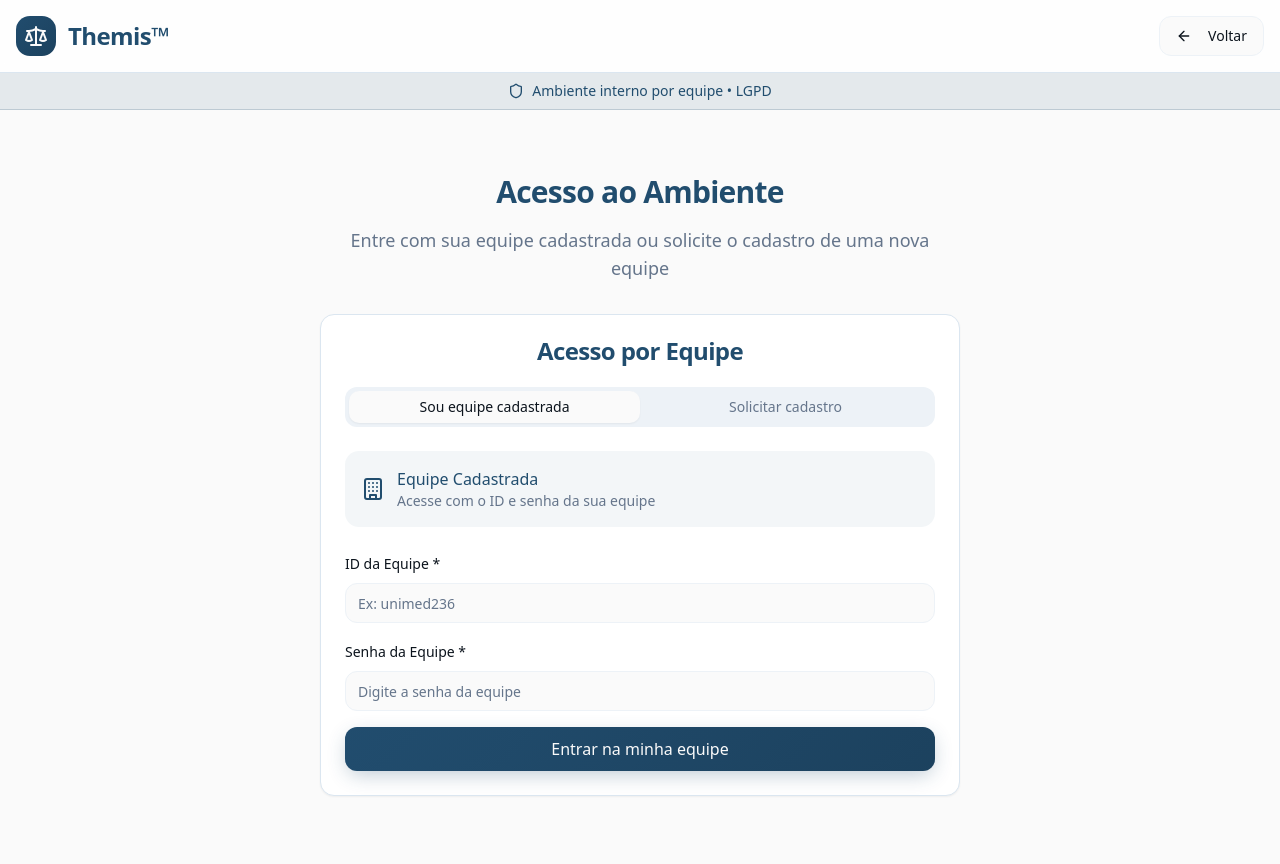
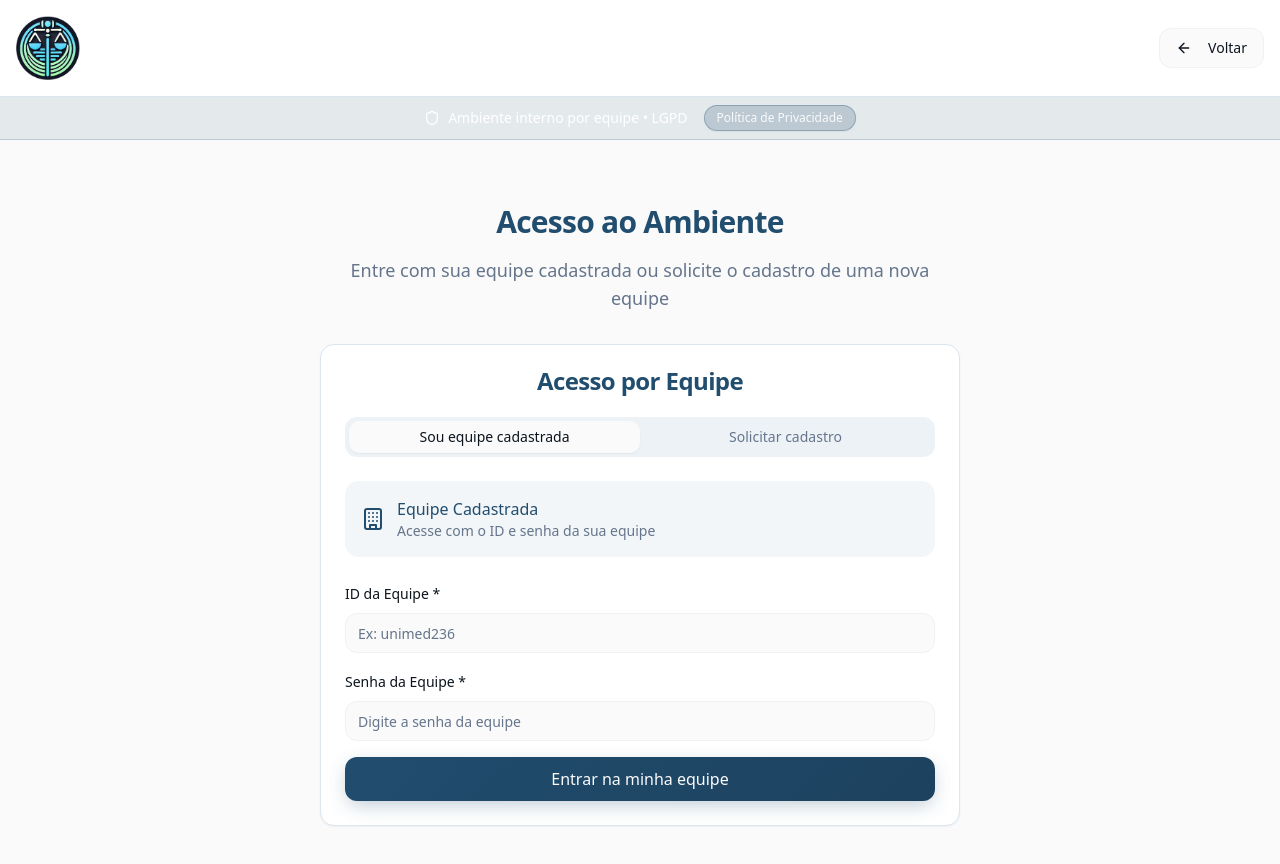
Before and after one commit to axiacare/themis-case-companion, a React (Vite) app: page /acesso in a window 1280 px wide. Shown: the top 864 px of the page. Built offline with nearby package versions, Linux system fonts and the light colour scheme.

Commit message:
Ensure visual consistency

```diff
--- a/src/pages/Access.tsx
+++ b/src/pages/Access.tsx
@@ -177,17 +177,20 @@ const Access = () => {
   return (
     <div className="min-h-screen bg-gradient-secondary">
       {/* Header */}
-      <header className="border-b bg-card/80 backdrop-blur-sm">
+      <header className="border-b bg-card backdrop-blur-sm sticky top-0 z-10">
         <div className="container mx-auto px-4 py-4">
           <div className="flex items-center justify-between">
-            <Link to="/" className="flex items-center space-x-3">
-              <div className="w-10 h-10 gradient-primary rounded-lg flex items-center justify-center">
-                <Scale className="w-6 h-6 text-primary-foreground" />
+            <div className="flex items-center space-x-4">
+              <img
+                src="/lovable-uploads/1d3ef3f4-c925-4cf4-9f21-94a108155b6f.png"
+                alt="Themis™ Logo"
+                className="w-16 h-16 rounded-xl object-cover hover-glow"
+              />
+              <div className="flex flex-col">
+                <h1 className="text-2xl font-bold text-white">Themis™</h1>
+                <span className="text-sm text-white/80 font-medium">AxControl™</span>
               </div>
-              <h1 className="text-2xl font-bold text-primary">
-                Themis™
-              </h1>
-            </Link>
+            </div>
             <Link to="/">
               <Button variant="outline" className="transition-smooth">
                 <ArrowLeft className="w-4 h-4 mr-2" />
@@ -201,9 +204,19 @@ const Access = () => {
       {/* LGPD Badge */}
       <div className="bg-primary/10 border-b border-primary/20">
         <div className="container mx-auto px-4 py-2">
-          <div className="flex items-center justify-center space-x-2 text-sm text-primary">
-            <Shield className="w-4 h-4" />
-            <span className="font-medium">Ambiente interno por equipe • LGPD</span>
+          <div className="flex items-center justify-center space-x-4 text-sm text-white">
+            <div className="flex items-center space-x-2">
+              <Shield className="w-4 h-4" />
+              <span className="font-medium">Ambiente interno por equipe • LGPD</span>
+            </div>
+            <a
+              href="https://hub.guithome.com.br/axia/privacidade.html"
+              target="_blank"
+              rel="noopener noreferrer"
+              className="bg-primary/20 hover:bg-primary/30 px-3 py-1 rounded-full text-xs font-medium text-white/90 hover:text-white transition-smooth border border-primary/30 hover:border-primary/50 shadow-sm hover:shadow-md"
+            >
+              Política de Privacidade
+            </a>
           </div>
         </div>
       </div>
--- a/src/pages/Confirmation.tsx
+++ b/src/pages/Confirmation.tsx
@@ -32,14 +32,27 @@ const Confirmation = () => {
   return (
     <div className="min-h-screen bg-gradient-secondary">
       {/* Header */}
-      <header className="border-b bg-card/80 backdrop-blur-sm">
+      <header className="border-b bg-card backdrop-blur-sm sticky top-0 z-10">
         <div className="container mx-auto px-4 py-4">
-          <Link to="/" className="flex items-center space-x-3">
-            <div className="w-10 h-10 gradient-primary rounded-lg flex items-center justify-center">
-              <Scale className="w-6 h-6 text-primary-foreground" />
+          <div className="flex items-center justify-between">
+            <div className="flex items-center space-x-4">
+              <img
+                src="/lovable-uploads/1d3ef3f4-c925-4cf4-9f21-94a108155b6f.png"
+                alt="Themis™ Logo"
+                className="w-16 h-16 rounded-xl object-cover hover-glow"
+              />
+              <div className="flex flex-col">
+                <h1 className="text-2xl font-bold text-white">Themis™</h1>
+                <span className="text-sm text-white/80 font-medium">AxControl™</span>
+              </div>
             </div>
-            <h1 className="text-2xl font-bold text-primary">Themis™</h1>
-          </Link>
+            <Link to="/">
+              <Button variant="outline" className="transition-smooth">
+                <ArrowLeft className="w-4 h-4 mr-2" />
+                Voltar
+              </Button>
+            </Link>
+          </div>
         </div>
       </header>
 
--- a/src/pages/PrivacyPolicy.tsx
+++ b/src/pages/PrivacyPolicy.tsx
@@ -7,17 +7,20 @@ const PrivacyPolicy = () => {
   return (
     <div className="min-h-screen bg-gradient-secondary">
       {/* Header */}
-      <header className="border-b bg-card/80 backdrop-blur-sm">
+      <header className="border-b bg-card backdrop-blur-sm sticky top-0 z-10">
         <div className="container mx-auto px-4 py-4">
           <div className="flex items-center justify-between">
-            <Link to="/" className="flex items-center space-x-3">
-              <div className="w-10 h-10 gradient-primary rounded-lg flex items-center justify-center">
-                <Scale className="w-6 h-6 text-primary-foreground" />
+            <div className="flex items-center space-x-4">
+              <img
+                src="/lovable-uploads/1d3ef3f4-c925-4cf4-9f21-94a108155b6f.png"
+                alt="Themis™ Logo"
+                className="w-16 h-16 rounded-xl object-cover hover-glow"
+              />
+              <div className="flex flex-col">
+                <h1 className="text-2xl font-bold text-white">Themis™</h1>
+                <span className="text-sm text-white/80 font-medium">AxControl™</span>
               </div>
-              <h1 className="text-2xl font-bold text-primary">
-                Themis™
-              </h1>
-            </Link>
+            </div>
             <Link to="/">
               <Button variant="outline" className="transition-smooth">
                 <ArrowLeft className="w-4 h-4 mr-2" />
@@ -31,9 +34,19 @@ const PrivacyPolicy = () => {
       {/* LGPD Badge */}
       <div className="bg-primary/10 border-b border-primary/20">
         <div className="container mx-auto px-4 py-2">
-          <div className="flex items-center justify-center space-x-2 text-sm text-primary">
-            <Shield className="w-4 h-4" />
-            <span className="font-medium">Ambiente interno por equipe • LGPD</span>
+          <div className="flex items-center justify-center space-x-4 text-sm text-white">
+            <div className="flex items-center space-x-2">
+              <Shield className="w-4 h-4" />
+              <span className="font-medium">Ambiente interno por equipe • LGPD</span>
+            </div>
+            <a
+              href="https://hub.guithome.com.br/axia/privacidade.html"
+              target="_blank"
+              rel="noopener noreferrer"
+              className="bg-primary/20 hover:bg-primary/30 px-3 py-1 rounded-full text-xs font-medium text-white/90 hover:text-white transition-smooth border border-primary/30 hover:border-primary/50 shadow-sm hover:shadow-md"
+            >
+              Política de Privacidade
+            </a>
           </div>
         </div>
       </div>
--- a/src/pages/Settings.tsx
+++ b/src/pages/Settings.tsx
@@ -81,17 +81,20 @@ const Settings = () => {
   return (
     <div className="min-h-screen bg-gradient-secondary">
       {/* Header */}
-      <header className="border-b bg-card/80 backdrop-blur-sm">
+      <header className="border-b bg-card backdrop-blur-sm sticky top-0 z-10">
         <div className="container mx-auto px-4 py-4">
           <div className="flex items-center justify-between">
-            <Link to="/" className="flex items-center space-x-3">
-              <div className="w-10 h-10 gradient-primary rounded-lg flex items-center justify-center">
-                <Scale className="w-6 h-6 text-primary-foreground" />
+            <div className="flex items-center space-x-4">
+              <img
+                src="/lovable-uploads/1d3ef3f4-c925-4cf4-9f21-94a108155b6f.png"
+                alt="Themis™ Logo"
+                className="w-16 h-16 rounded-xl object-cover hover-glow"
+              />
+              <div className="flex flex-col">
+                <h1 className="text-2xl font-bold text-white">Themis™</h1>
+                <span className="text-sm text-white/80 font-medium">AxControl™</span>
               </div>
-              <h1 className="text-2xl font-bold text-primary">
-                Themis™
-              </h1>
-            </Link>
+            </div>
             <Link to="/">
               <Button variant="outline" className="transition-smooth">
                 <ArrowLeft className="w-4 h-4 mr-2" />
--- a/src/pages/SubmitCase.tsx
+++ b/src/pages/SubmitCase.tsx
@@ -193,15 +193,20 @@ const SubmitCase = () => {
     <ProtectedRoute>
       <div className="min-h-screen bg-gradient-secondary">
         {/* Header */}
-        <header className="border-b bg-card/80 backdrop-blur-sm">
+        <header className="border-b bg-card backdrop-blur-sm sticky top-0 z-10">
           <div className="container mx-auto px-4 py-4">
             <div className="flex items-center justify-between">
-              <Link to="/" className="flex items-center space-x-3">
-                <div className="w-10 h-10 gradient-primary rounded-lg flex items-center justify-center">
-                  <Scale className="w-6 h-6 text-primary-foreground" />
+              <div className="flex items-center space-x-4">
+                <img
+                  src="/lovable-uploads/1d3ef3f4-c925-4cf4-9f21-94a108155b6f.png"
+                  alt="Themis™ Logo"
+                  className="w-16 h-16 rounded-xl object-cover hover-glow"
+                />
+                <div className="flex flex-col">
+                  <h1 className="text-2xl font-bold text-white">Themis™</h1>
+                  <span className="text-sm text-white/80 font-medium">AxControl™</span>
                 </div>
-                <h1 className="text-2xl font-bold text-primary">Themis™</h1>
-              </Link>
+              </div>
               <Link to="/">
                 <Button variant="outline" className="transition-smooth">
                   <ArrowLeft className="w-4 h-4 mr-2" />
@@ -215,9 +220,19 @@ const SubmitCase = () => {
         {/* LGPD Badge */}
         <div className="bg-primary/10 border-b border-primary/20">
           <div className="container mx-auto px-4 py-2">
-            <div className="flex items-center justify-center space-x-2 text-sm text-primary">
-              <Shield className="w-4 h-4" />
-              <span className="font-medium">Ambiente interno por equipe • LGPD</span>
+            <div className="flex items-center justify-center space-x-4 text-sm text-white">
+              <div className="flex items-center space-x-2">
+                <Shield className="w-4 h-4" />
+                <span className="font-medium">Ambiente interno por equipe • LGPD</span>
+              </div>
+              <a
+                href="https://hub.guithome.com.br/axia/privacidade.html"
+                target="_blank"
+                rel="noopener noreferrer"
+                className="bg-primary/20 hover:bg-primary/30 px-3 py-1 rounded-full text-xs font-medium text-white/90 hover:text-white transition-smooth border border-primary/30 hover:border-primary/50 shadow-sm hover:shadow-md"
+              >
+                Política de Privacidade
+              </a>
             </div>
           </div>
         </div>
```
